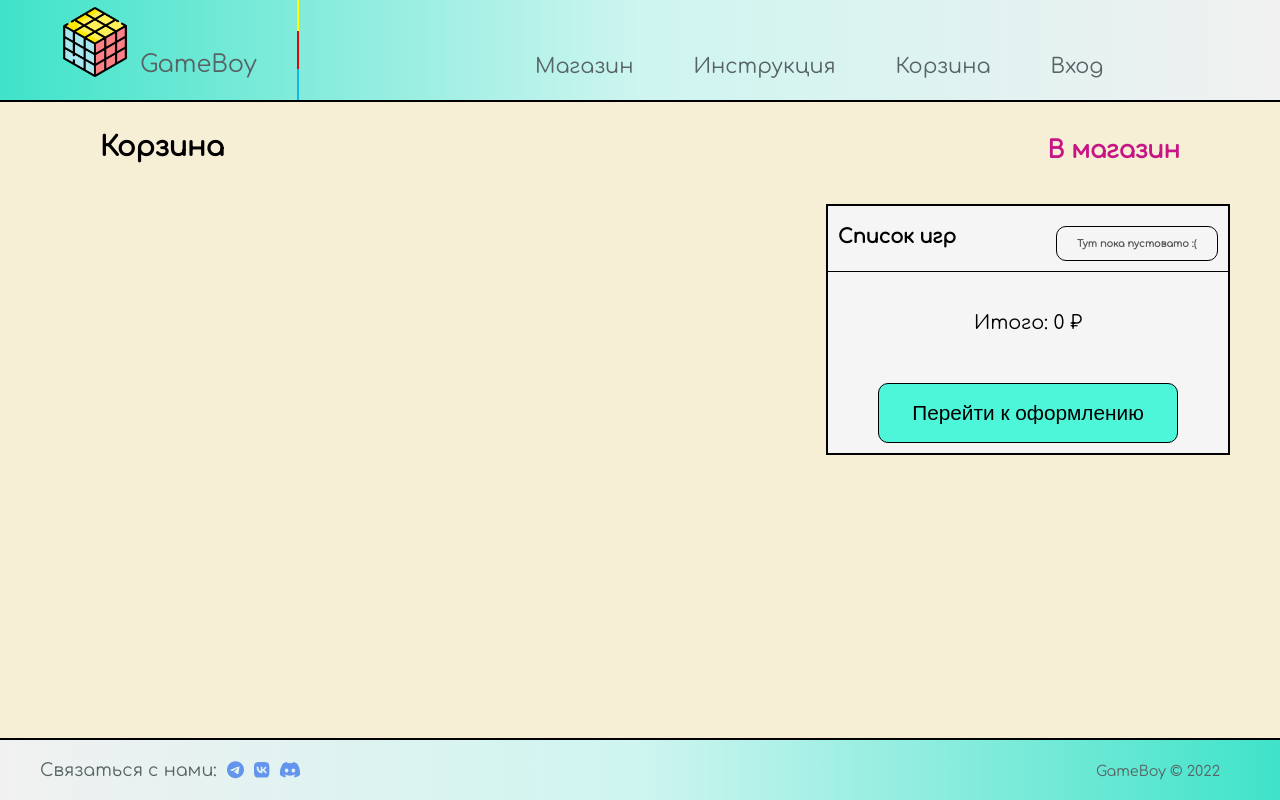
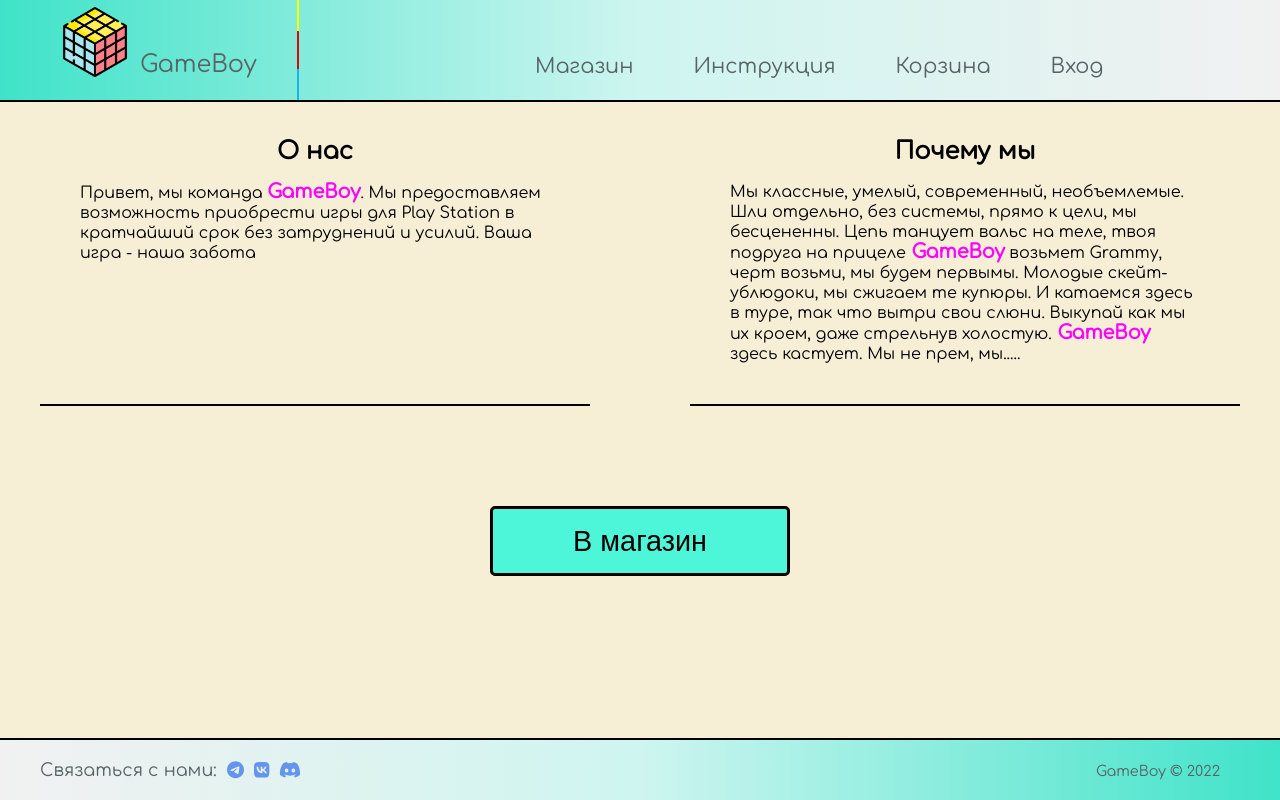
Before and after one commit to Bula2/gamestore, a React (Create React App) app: page /basket in a window 1280 px wide. Built offline with nearby package versions, Linux system fonts and the light colour scheme.

Commit message:
updates for gh-pages

```diff
--- a/src/App.js
+++ b/src/App.js
@@ -14,7 +14,7 @@
             <div className={cls.content}>
                 <Header/>
                 <Routes>
-                    <Route path="/" element={<Main/>}/>
+                    <Route path="" element={<Main/>}/>
                     <Route path="/shop" element={<Shop/>}/>
                     <Route path="/instruction" element={<Instruction/>}/>
                     <Route path="/basket" element={<Basket/>}/>
--- a/src/index.js
+++ b/src/index.js
@@ -3,18 +3,18 @@
 import './index.scss';
 import App from './App';
 import reportWebVitals from './reportWebVitals';
-import {BrowserRouter} from "react-router-dom";
+import {BrowserRouter, HashRouter} from "react-router-dom";
 import {Provider} from "react-redux";
 import store from "./redux/store";
 
 const root = ReactDOM.createRoot(document.getElementById('root'));
 root.render(
   <React.StrictMode>
-      <BrowserRouter>
+      <HashRouter>
           <Provider store={store}>
             <App />
           </Provider>
-      </BrowserRouter>
+      </HashRouter>
   </React.StrictMode>
 );
 
```
